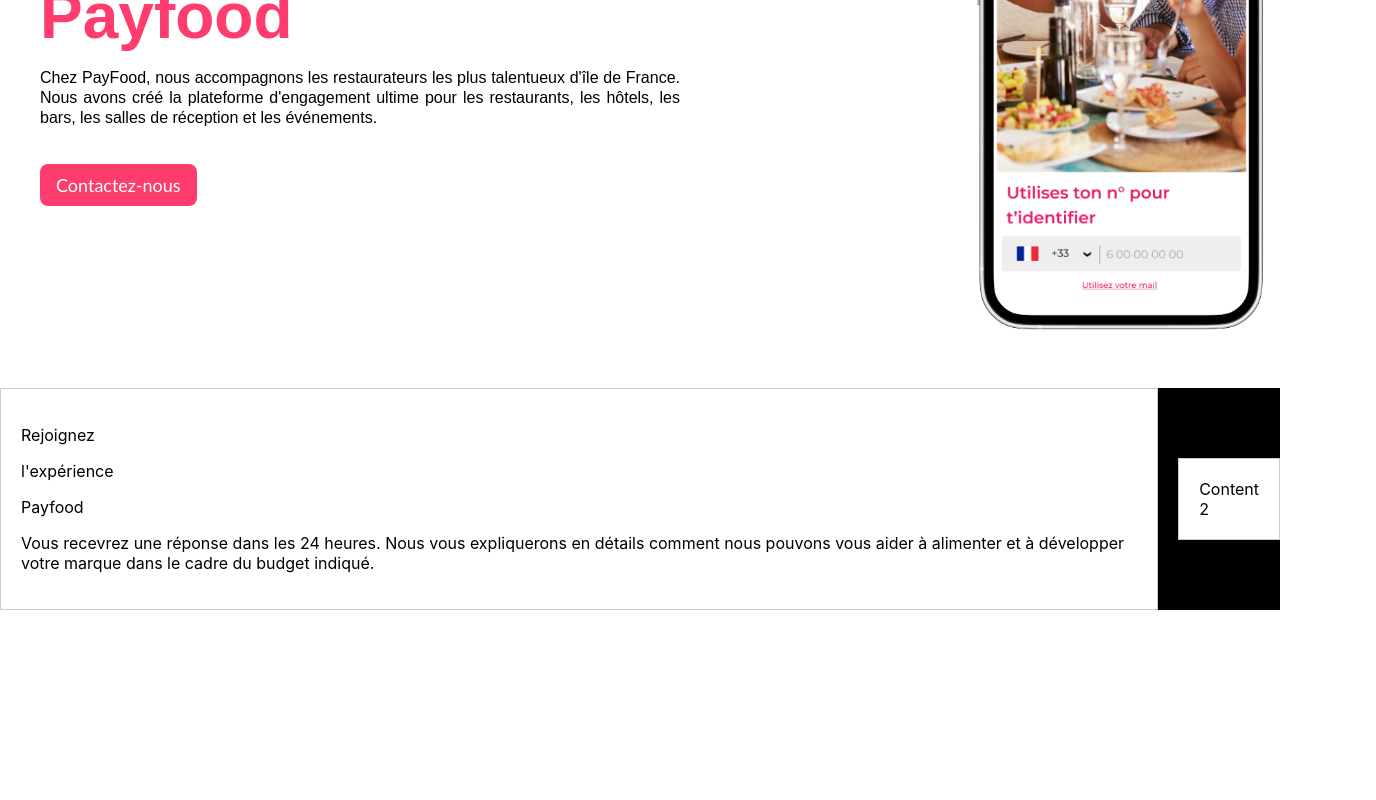
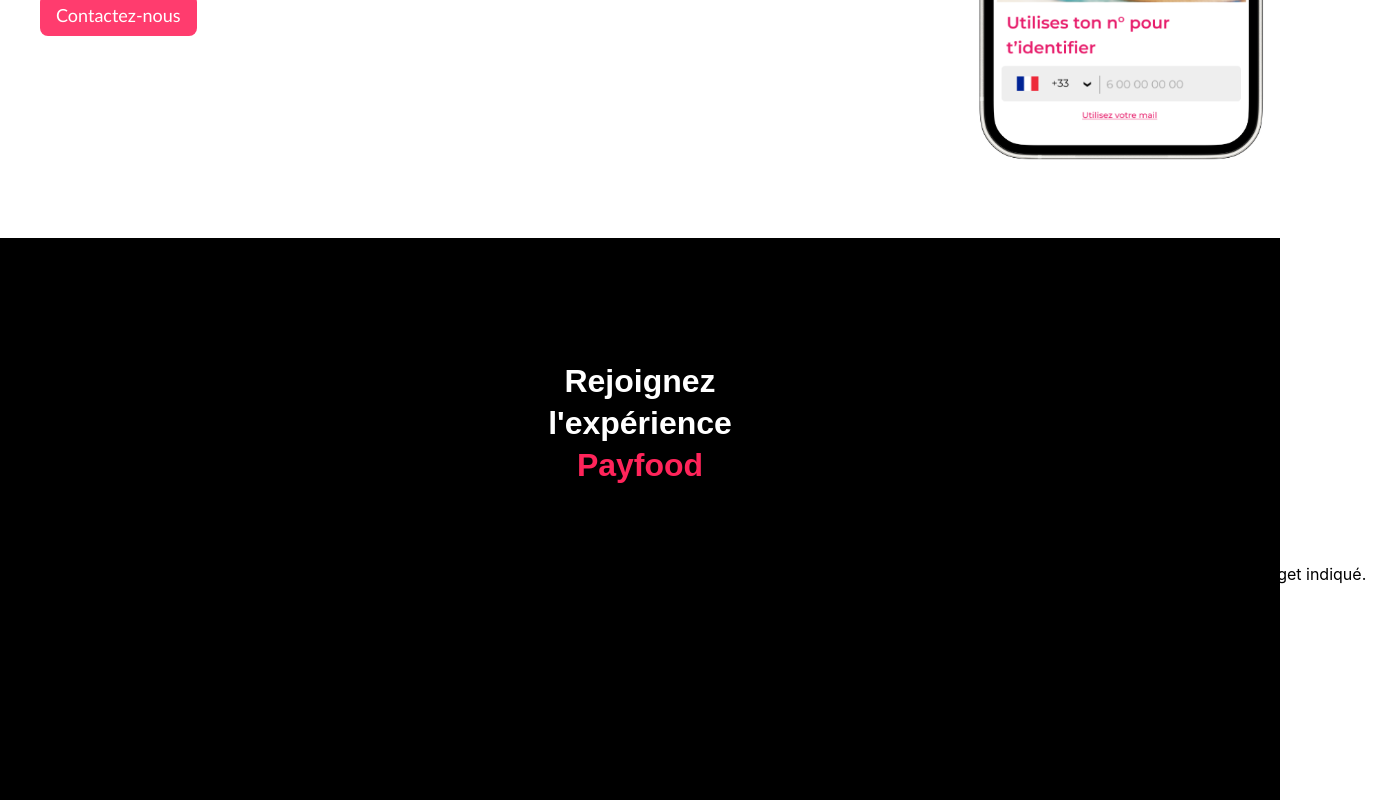
Before and after one commit to Armelsteve1/PAYFOOD, a React (Create React App) app in the folder payfood/: page / in a window 1280 px wide. Shown: the part 316-1116 px from the top of the page, 1376 px wide, since content can reach past the window. Before the commit the page ends 926 px from the top, so only its background shows below. Built offline with nearby package versions, Linux system fonts and the light colour scheme.

Commit message:
need to adjust the divs

```diff
--- a/payfood/src/Component/HomePage/homePage.js
+++ b/payfood/src/Component/HomePage/homePage.js
@@ -34,15 +34,15 @@
           <img className="phone" src={phone} alt="Phone" />
         </section>
         <section className="deuxieme">
-          <div className="side-by-side-container">
-            <div className="side-by-side-item">
-              <p>Rejoignez</p>
-              <p>l'expérience</p>
-              <p>Payfood</p>
-              <p>Vous recevrez une réponse dans les 24 heures. Nous vous expliquerons en détails comment nous pouvons vous aider à alimenter et à développer votre marque dans le cadre du budget indiqué.</p>
+          <div className="title">
+            <div>
+              <span>Rejoignez</span>
+              <span>l'expérience</span>
+              <span>Payfood</span>
             </div>
-            <div className="side-by-side-item">Content 2</div>
+            <p>Vous recevrez une réponse dans les 24 heures. Nous vous expliquerons en détail comment nous pouvons vous aider à alimenter et à développer votre marque dans le cadre du budget indiqué.</p>
           </div>
+          <div>Lorem ipsum dolor sit amet, consectetur adipiscing elit. Sed et ultrices libero.</div>
         </section>
       </main >
     </div >
--- a/payfood/src/Component/HomePage/homePageStyle.css
+++ b/payfood/src/Component/HomePage/homePageStyle.css
@@ -13,6 +13,7 @@
   align-items: center;
   width: 100%;
   padding: 20px;
+  margin: 20px 0;
 }
 
 .content {
@@ -82,28 +83,31 @@
     margin-top: 20px;
   }
 } */
-
 .deuxieme {
-  background-color: black;
-  padding: 0;
-  margin: 0;
-  overflow: hidden;
   display: flex;
   justify-content: center;
   align-items: center;
+  flex-wrap: wrap;
+  background-color: #000000;
 }
 
-.side-by-side-container {
-  display: flex;
-  justify-content: center;
-  align-items: center;
-  gap: 20px;
+.deuxieme div {
+  flex: 0 0 auto;
+  padding: 10px;
+  margin: 50px 0;
+  text-align: center;
 }
 
-.side-by-side-item {
-  padding: 20px;
-  border: 1px solid #ccc;
-  background-color: white;
-  box-sizing: border-box;
-  margin: 0;
+.deuxieme div span {
+  display: block;
+  font-weight: 600;
+  font-size: 2rem;
+  color: white;
+  margin: 5px 0;
+  font-family: Montserat, sans-serif;
 }
+
+.deuxieme .title span:last-child {
+  color: #ff245a;
+  margin: 0 0 20px;
+}
```
